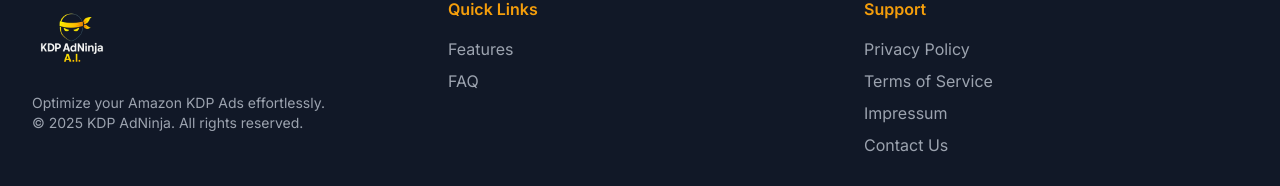
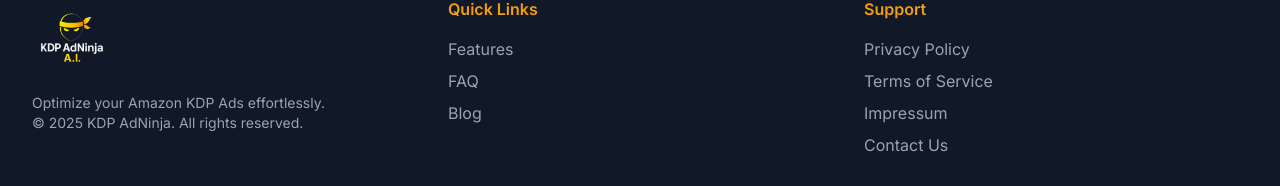
Before and after one commit to KonradBi/KDP-Ads-Optimizer-, a Next.js app: page / in a window 1280 px wide. Shown: the part 6926-7112 px from the top of the page. Built offline with nearby package versions, Linux system fonts and the light colour scheme; no server answers.

Commit message:
feat: Add Blog link to footer

```diff
--- a/src/components/Footer.tsx
+++ b/src/components/Footer.tsx
@@ -24,6 +24,7 @@ const Footer = () => {
           <ul className="space-y-2">
             <li><a href="/#features" className="text-gray-400 hover:text-[#FF9900] transition">Features</a></li>
             <li><a href="/#faq" className="text-gray-400 hover:text-[#FF9900] transition">FAQ</a></li>
+            <li><Link href="/blog" className="text-gray-400 hover:text-[#FF9900] transition">Blog</Link></li>
           </ul>
         </div>
         <div>
```
